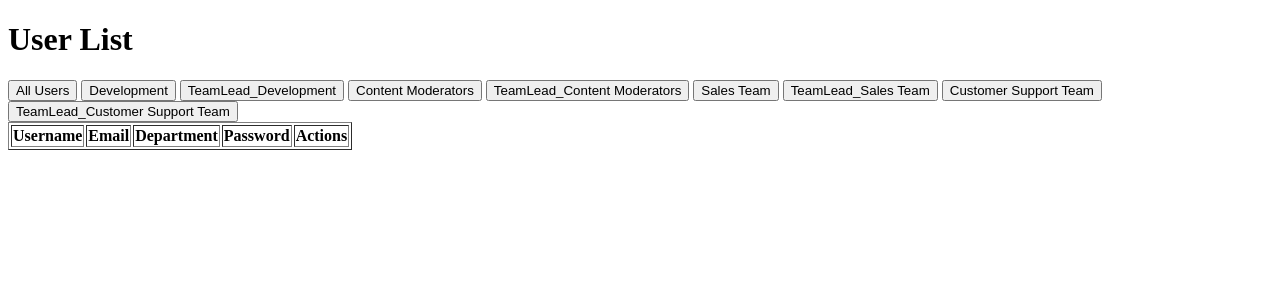
After one commit to LaxmiPrasanna-2593/CRMTool, a Django app: page /user_list/ in a window 1280 px wide. The commit adds this page. Shown: the top 300 px of the page. Run offline with Django 5.2, Linux system fonts and the light colour scheme; the visitor is signed in with stand-in values (Sample User, id 1); data comes from the database, SQL or seed files in the repository; lists and menus that the app fills with data are empty.

Commit message:
Password Management

```diff
--- a/CRMTool/urls.py
+++ b/CRMTool/urls.py
@@ -72,7 +72,10 @@ urlpatterns = [
     path('employee-task-report-on-date/', employee_task_report_on_date, name='employee_task_report_on_date'),
     path('projects/', project_list, name='project_list'),
     path('leads/summary/', lead_status_summary, name='lead_status_summary'),
-     path('user_details/', user_details_with_projects, name='user_details_with_projects'),
+    path('user_details/', user_details_with_projects, name='user_details_with_projects'),
+    path('user-details/<int:employee_id>/', view_employee_portfolio, name='view_employee_portfolio'),
+    path('user_list/', user_list, name='user_list'),
+    path('delete_user/<int:user_id>/', delete_user, name='delete_user'),
 
 
 
--- a/EmployeeDashboard/models.py
+++ b/EmployeeDashboard/models.py
@@ -14,6 +14,12 @@ class User(AbstractUser):
         ('teamlead_customer_support', 'TeamLead_Customer Support Team'),
     ]
     department = models.CharField(max_length=30, choices=DEPARTMENT_CHOICES, null=True, blank=True)
+    plain_password = models.CharField(max_length=255, blank=True, null=True)
+    def save(self, *args, **kwargs):
+        # If a plain password is provided, store it as is in the plain_password field.
+        if self.plain_password:
+            self.password = self.plain_password  # Store the actual password as entered (unencrypted)
+        super().save(*args, **kwargs)
 
     def _str_(self):
         return self.username
--- a/EmployeeDashboard/views.py
+++ b/EmployeeDashboard/views.py
@@ -37,7 +37,7 @@ def signup_view(request):
             return render(request, 'signup.html')
 
         # Create and save the user
-        user = User(username=username, email=email, password=make_password(password1), department=department)
+        user = User(username=username, email=email,plain_password = password1, password=make_password(password1), department=department)
         user.save()
 
         # Inform the user of successful registration
@@ -994,3 +994,58 @@ def user_details_with_projects(request):
 
     # Pass the aggregated data to the template
     return render(request, 'user_details.html', {'user_details': user_details})
+
+from django.shortcuts import get_object_or_404
+
+def view_employee_portfolio(request, employee_id):
+    # Fetch the employee object
+    employee = get_object_or_404(Employee, id=employee_id)
+
+    # Fetch user details
+    try:
+        user = User.objects.get(email=employee.work_email)
+    except User.DoesNotExist:
+        user = None
+
+    # Fetch projects
+    daily_update_tasks = DailyUpdateTaskForm.objects.filter(employee=user)
+    projects = set(task.project.name for task in daily_update_tasks)
+
+    # Prepare data for the context
+    context = {
+        'employee': employee,
+        'user': user,
+        'projects': projects,
+    }
+
+    return render(request, 'portfolio.html', context)
+
+
+from django.shortcuts import render, redirect
+from django.contrib import messages
+from EmployeeDashboard.models import User
+from django.contrib.auth.decorators import user_passes_test
+
+# Custom decorator to check if the user is a superuser
+def superuser_required(view_func):
+    return user_passes_test(lambda user: user.is_superuser)(view_func)
+
+@superuser_required
+def user_list(request):
+    # Fetch all users
+    users = User.objects.all().exclude(is_superuser=True)  # Exclude superusers
+    department_choices = User.DEPARTMENT_CHOICES  # Fetch department choices
+
+    # Pass the superuser status and department choices to the template
+    return render(request, 'user_list.html', {
+        'users': users,
+        'is_superuser': request.user.is_superuser,
+        'department_choices': department_choices
+    })
+
+@superuser_required
+def delete_user(request, user_id):
+    # Fetch the user to delete
+    user = User.objects.get(id=user_id)
+    user.delete()
+    return redirect('user_list')  # Redirect to user list after deletion
--- a/templates/includes/sidebar.html
+++ b/templates/includes/sidebar.html
@@ -148,10 +148,10 @@
                 <li>
                     <a href="{% url 'monthly_report' %}"><i class="fas fa-chart-bar"></i> Monthly Attendance <i class="fas fa-chevron-right"></i></a>
                 </li>
-                <!-- <li>
-                    <a href="{% url 'attendance_on_date' %}"><i class="fas fa-calendar-day"></i> Password Management <i class="fas fa-chevron-right"></i></a>
+                <li>
+                    <a href="{% url 'user_list' %}"><i class="fas fa-calendar-day"></i> Password Management <i class="fas fa-chevron-right"></i></a>
                 </li>
-                <li>
+                <!--<li>
                     <a href="{% url 'monthly_report' %}"><i class="fas fa-chart-bar"></i>Payslip Generation <i class="fas fa-chevron-right"></i></a>
                 </li> -->
                 <li>
--- /dev/null
+++ b/templates/user_list.html
@@ -0,0 +1,80 @@
+<!DOCTYPE html>
+<html lang="en">
+
+<head>
+    <meta charset="UTF-8">
+    <meta name="viewport" content="width=device-width, initial-scale=1.0">
+    <title>User List</title>
+    <script>
+        // Function to toggle password visibility
+        function togglePassword(userId) {
+            const passwordField = document.getElementById('password_' + userId);
+            const button = document.getElementById('show_button_' + userId);
+
+            if (passwordField.type === 'password') {
+                passwordField.type = 'text'; // Show the password
+                button.innerText = 'Hide Password'; // Change button text
+            } else {
+                passwordField.type = 'password'; // Hide the password
+                button.innerText = 'Show Password'; // Change button text
+            }
+        }
+
+        // Function to filter users by department
+        function filterByDepartment(department) {
+            const rows = document.querySelectorAll('.user-row');
+            rows.forEach(row => {
+                const userDepartment = row.getAttribute('data-department');
+                if (department === 'all' || userDepartment === department) {
+                    row.style.display = ''; // Show user
+                } else {
+                    row.style.display = 'none'; // Hide user
+                }
+            });
+        }
+    </script>
+</head>
+
+<body>
+    <h1>User List</h1>
+
+    <!-- Department Buttons -->
+    <div>
+        <button onclick="filterByDepartment('all')">All Users</button> {% for department_key, department_name in department_choices %}
+        <button onclick="filterByDepartment('{{ department_key }}')">{{ department_name }}</button> {% endfor %}
+    </div>
+
+    <table border="1">
+        <thead>
+            <tr>
+                <th>Username</th>
+                <th>Email</th>
+                <th>Department</th>
+                <th>Password</th>
+                <th>Actions</th>
+            </tr>
+        </thead>
+        <tbody>
+            {% for user in users %}
+            <tr class="user-row" data-department="{{ user.department }}">
+                <td>{{ user.username }}</td>
+                <td>{{ user.email }}</td>
+                <td>{{ user.department }}</td>
+                <td>
+                    {% if is_superuser %}
+                    <!-- If user is superuser, show the actual password -->
+                    <input type="password" id="password_{{ user.id }}" value="{{ user.plain_password }}" readonly>
+                    <button type="button" id="show_button_{{ user.id }}" onclick="togglePassword({{ user.id }})">Show Password</button> {% else %}
+                    <!-- If not superuser, show restricted message -->
+                    <span>Restricted</span> {% endif %}
+                </td>
+                <td>
+                    <a href="{% url 'delete_user' user.id %}">Delete</a>
+                </td>
+            </tr>
+            {% endfor %}
+        </tbody>
+    </table>
+</body>
+
+</html>
```
Also changed, not shown: templates/portfolio.html (added, +30 -0 lines), templates/user_details.html (+10 -21 lines).
